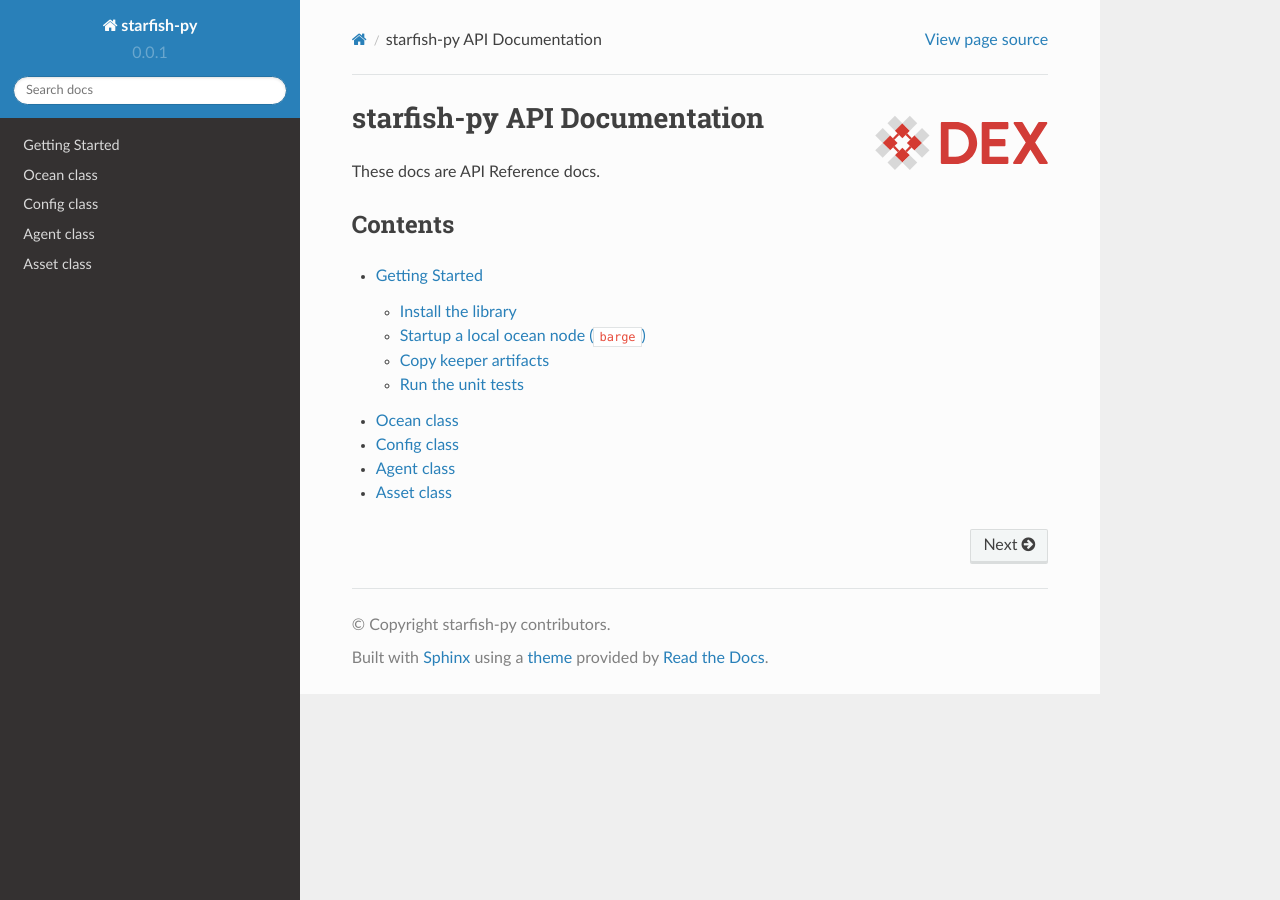
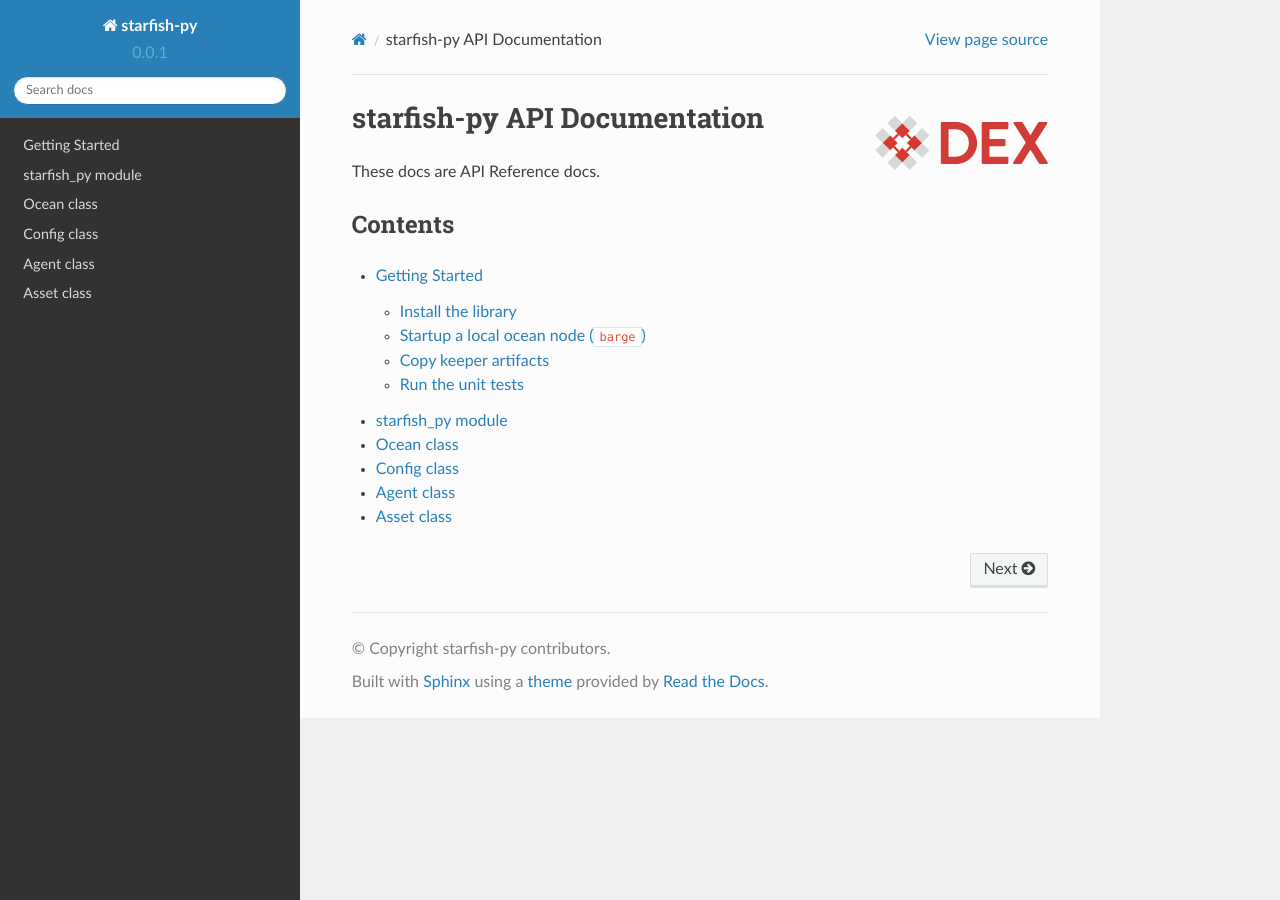
Before and after one commit to datacraft-dsc/starfish-py, a Sphinx documentation site: the page built from docs/source/index.rst, in a window 1280 px wide. Built offline with Sphinx 7.4.7 and the Read the Docs theme 2.0.0, drawn with Linux system fonts in a browser that asks for light colours.

Commit message:
move to classes sub dir, and add starfish module

```diff
--- a/docs/source/index.rst
+++ b/docs/source/index.rst
@@ -16,7 +16,8 @@ Contents
     :glob:
 
     getting_started
-    modules/ocean
-    modules/config
-    modules/agent
-    modules/asset
+    modules/starfish_py
+    classes/ocean
+    classes/config
+    classes/agent
+    classes/asset
--- /dev/null
+++ b/docs/source/modules/starfish_py.rst
@@ -0,0 +1,7 @@
+starfish_py module
+==================
+
+.. automodule:: starfish_py
+    :members:
+    :undoc-members:
+    :show-inheritance:
```
Also changed, not shown: starfish_py/__init__.py (+7 -3 lines), docs/source/classes/agent.rst (renamed from docs/source/modules/agent.rst), docs/source/classes/asset.rst (renamed from docs/source/modules/asset.rst), docs/source/classes/asset_base.rst (renamed from docs/source/modules/asset_base.rst), docs/source/classes/asset_light.rst (renamed from docs/source/modules/asset_light.rst), docs/source/classes/config.rst (renamed from docs/source/modules/config.rst), docs/source/classes/ocean.rst (renamed from docs/source/modules/ocean.rst).
